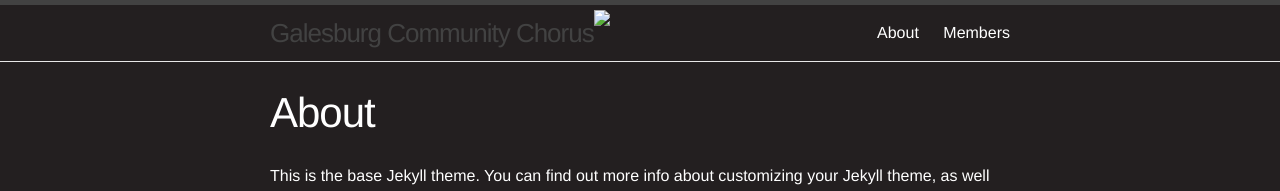
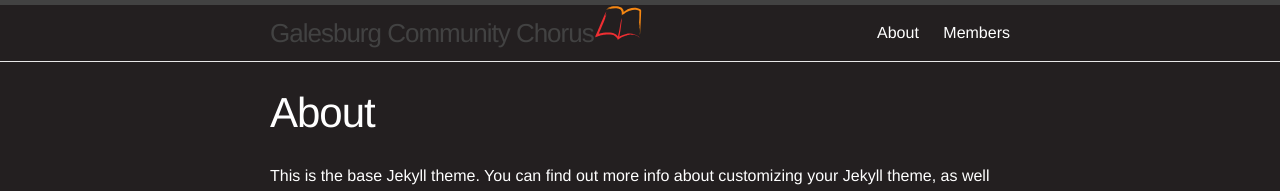
Before and after one commit to galesburgchorus/galesburgchorus.github.io, a Jekyll site: the page built from about.md, in a window 1280 px wide. Shown: the top 191 px of the page. Built offline with Jekyll 4.4.1, drawn with Linux system fonts in a browser that asks for light colours.

Commit message:
Fix link in header.

```diff
--- a/_includes/header.html
+++ b/_includes/header.html
@@ -3,7 +3,7 @@
   <div class="wrapper">
 
     <a class="site-title" href="{{ site.baseurl }}/">{{ site.title }}</a>
-    <img src="img/logo.svg"/>
+    <img src="{{ site.baseurl }}/img/logo.svg"/>
 
     <nav class="site-nav">
       <a href="#" class="menu-icon">
```
